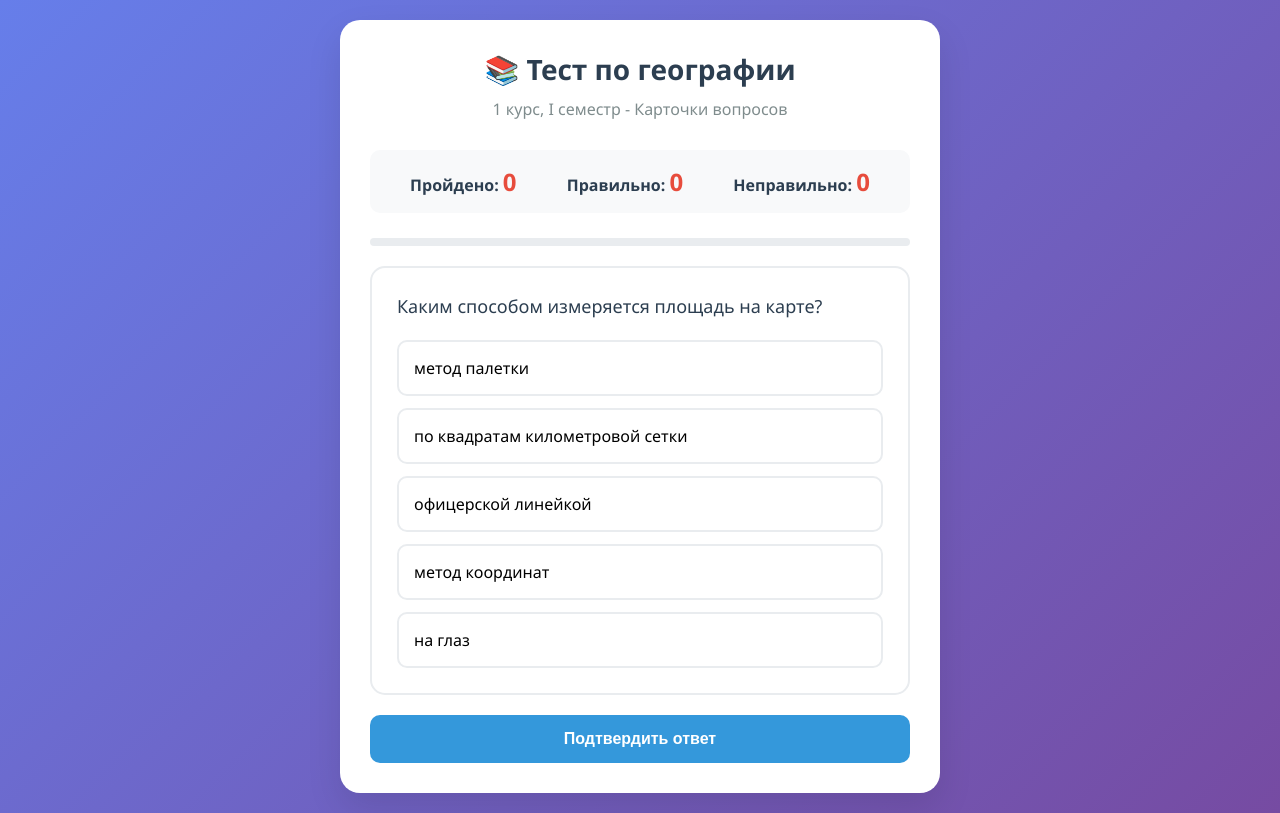
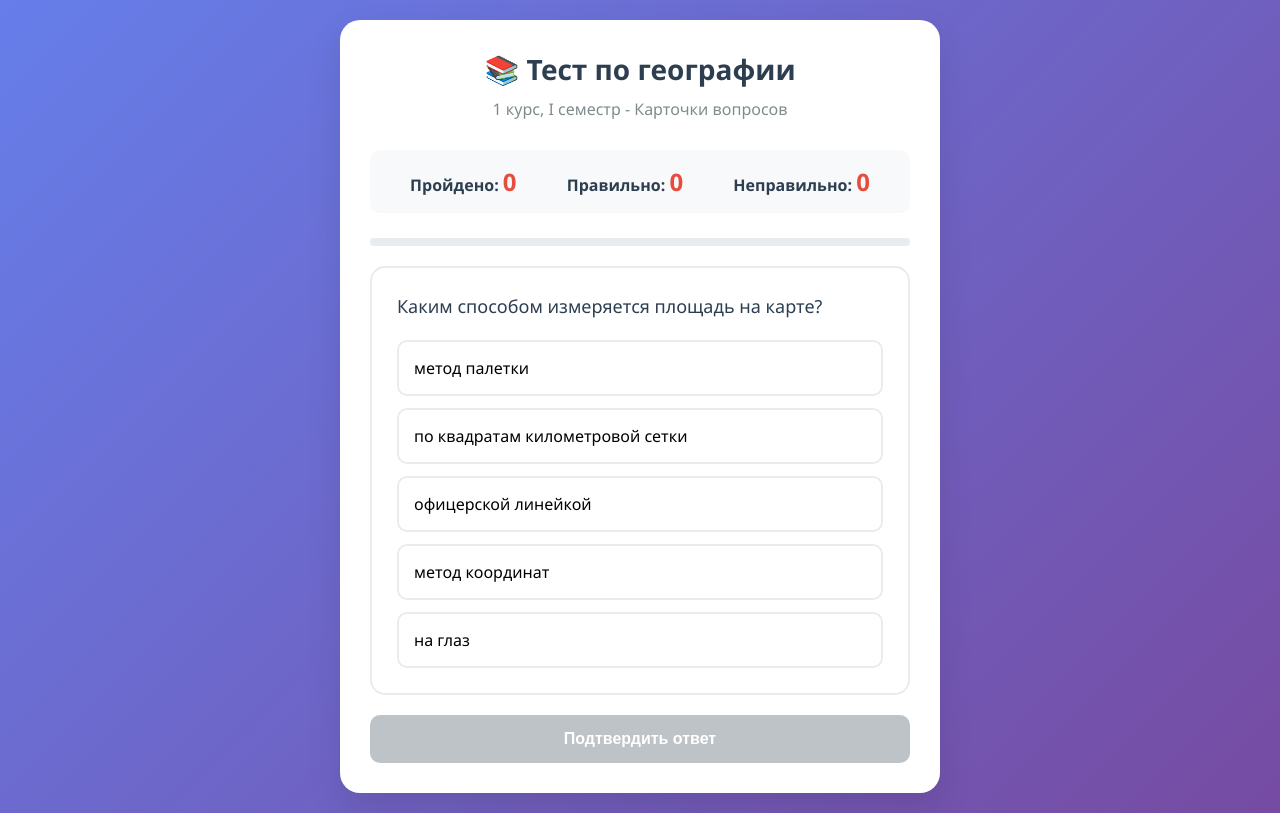
Before and after one commit to Azizzq/Azizzq.github.io, a plain HTML site: page index.html in a window 1280 px wide. Drawn offline with Linux system fonts and the light colour scheme.

Commit message:
Update index.html

```diff
--- a/index.html
+++ b/index.html
@@ -147,6 +147,13 @@
             background: #2980b9;
             transform: translateY(-2px);
         }
+
+        .submit-btn:disabled {
+            background: #bdc3c7;
+            cursor: not-allowed;
+            transform: none;
+        }
+
         .next-btn {
             background: #27ae60;
             color: white;
@@ -256,7 +263,6 @@
             <button class="restart-btn" onclick="restartQuiz()">Начать заново</button>
         </div>
     </div>
-
     <script>
         // Все вопросы из теста
         const allQuestions = [
```
